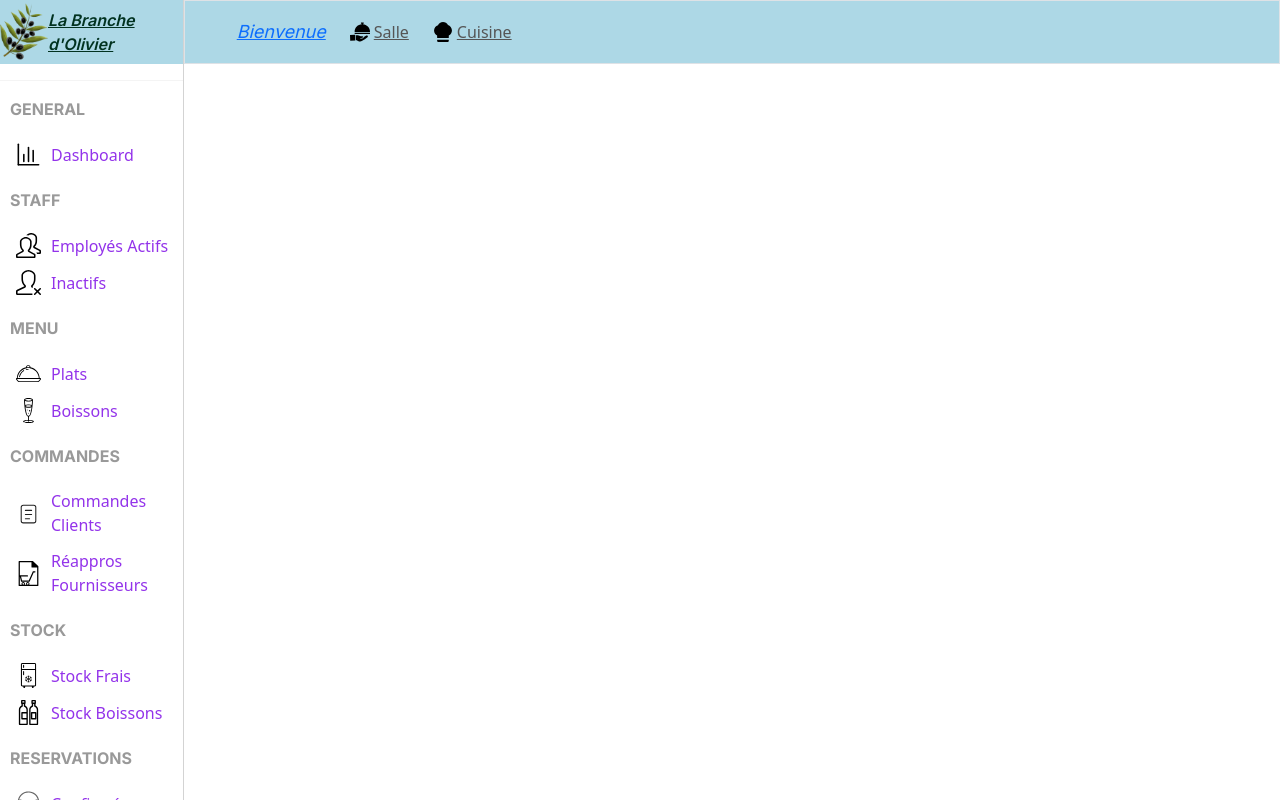
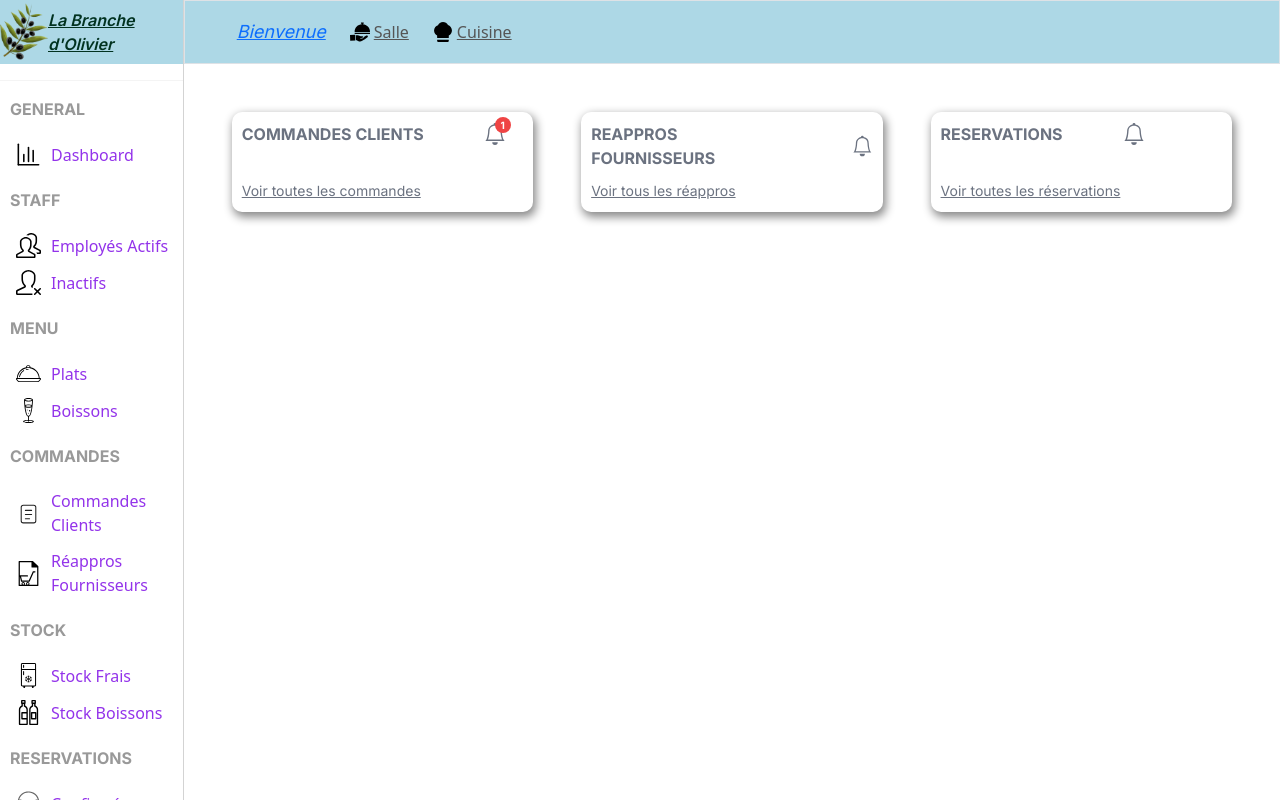
Before and after one commit to alain17-web/restaurantManager, a React (Vite) app in the folder restaurant-manager-ui/: page /dashboard in a window 1280 px wide. Shown: the top 800 px of the page. Built offline with nearby package versions, Linux system fonts and the light colour scheme.

Commit message:
ADD Widget to Dashboard

```diff
--- /dev/null
+++ b/restaurant-manager-ui/src/components/widget/Widget.tsx
@@ -0,0 +1,75 @@
+import {Link} from "react-router-dom"
+
+interface Props {
+    type: string
+}
+
+type Data = {
+    title: string;
+    link: string;
+};
+
+
+const Widget = (props: Props) => {
+
+    let data: Data
+
+
+    switch (props.type) {
+        case "commandes":
+            data = {
+                title: "COMMANDES CLIENTS",
+                link: "Voir toutes les commandes",
+
+
+            };
+            break;
+        case "reappros":
+            data = {
+                title: "REAPPROS FOURNISSEURS",
+                link: "Voir tous les réappros",
+
+            };
+            break;
+        case "reservations":
+            data = {
+                title: "RESERVATIONS",
+                link: "Voir toutes les réservations",
+
+            };
+            break
+        default:
+            break;
+    }
+
+
+
+    return (
+        <div className={"flex justify-between flex-1 h-[100px] p-[10px] custom-shadow rounded-[10px]"}>
+            <div className={"flex flex-col justify-between relative"}>
+                {data.title === "COMMANDES CLIENTS" ?
+                    <span className={"flex items-center text-gray-500 text-base font-inter font-bold"}>{data.title}
+                        <svg xmlns="http://www.w3.org/2000/svg" width="22" height="22" fill="currentColor"
+                             className="bi bi-bell ml-[60px]" viewBox="0 0 16 16"><path d="M8 16a2 2 0 0 0 2-2H6a2 2 0 0 0 2 2M8 1.918l-.797.161A4 4 0 0 0 4 6c0 .628-.134 2.197-.459 3.742-.16.767-.376 1.566-.663 2.258h10.244c-.287-.692-.502-1.49-.663-2.258C12.134 8.197 12 6.628 12 6a4 4 0 0 0-3.203-3.92zM14.22 12c.223.447.481.801.78 1H1c.299-.199.557-.553.78-1C2.68 10.2 3 6.88 3 6c0-2.42 1.72-4.44 4.005-4.901a1 1 0 1 1 1.99 0A5 5 0 0 1 13 6c0 .88.32 4.2 1.22 6"/>
+                        </svg>
+                        <div className={"w-4 h-4 flex items-center justify-center bg-red-500 rounded-full text-white text-[10px] font-bold absolute top-[-5px] right-[-5px]"}
+                        >1
+                        </div>
+                    </span>
+                    : data.title === "REAPPROS FOURNISSEURS" ?
+                        <span className={"flex items-center text-gray-500 text-base font-inter font-bold"}>{data.title}
+                            <svg xmlns="http://www.w3.org/2000/svg" width="22" height="22" fill="currentColor"
+                                 className="bi bi-bell ml-[60px]" viewBox="0 0 16 16"><path d="M8 16a2 2 0 0 0 2-2H6a2 2 0 0 0 2 2M8 1.918l-.797.161A4 4 0 0 0 4 6c0 .628-.134 2.197-.459 3.742-.16.767-.376 1.566-.663 2.258h10.244c-.287-.692-.502-1.49-.663-2.258C12.134 8.197 12 6.628 12 6a4 4 0 0 0-3.203-3.92zM14.22 12c.223.447.481.801.78 1H1c.299-.199.557-.553.78-1C2.68 10.2 3 6.88 3 6c0-2.42 1.72-4.44 4.005-4.901a1 1 0 1 1 1.99 0A5 5 0 0 1 13 6c0 .88.32 4.2 1.22 6"/>
+                            </svg>
+                        </span>
+                        : <span className={"flex items-center text-gray-500 text-base font-inter font-bold"}>{data.title}
+                            <svg xmlns="http://www.w3.org/2000/svg" width="22" height="22" fill="currentColor"
+                                 className="bi bi-bell ml-[60px]" viewBox="0 0 16 16"><path d="M8 16a2 2 0 0 0 2-2H6a2 2 0 0 0 2 2M8 1.918l-.797.161A4 4 0 0 0 4 6c0 .628-.134 2.197-.459 3.742-.16.767-.376 1.566-.663 2.258h10.244c-.287-.692-.502-1.49-.663-2.258C12.134 8.197 12 6.628 12 6a4 4 0 0 0-3.203-3.92zM14.22 12c.223.447.481.801.78 1H1c.299-.199.557-.553.78-1C2.68 10.2 3 6.88 3 6c0-2.42 1.72-4.44 4.005-4.901a1 1 0 1 1 1.99 0A5 5 0 0 1 13 6c0 .88.32 4.2 1.22 6"/>
+                            </svg>
+                        </span>}
+                <span ><Link className={"text-gray-500 hover:text-purple-600 text-sm font-inter"} to={data.title ==="COMMANDES CLIENTS" ? "#" : data.title === "REAPPROS FOURNISSEURS" ? "#" : "#"}>{data.link}</Link></span>
+            </div>
+        </div>
+    );
+};
+export default Widget;
--- a/restaurant-manager-ui/src/index.css
+++ b/restaurant-manager-ui/src/index.css
@@ -11,3 +11,8 @@ body, html {
 *, *::before, *::after {
     box-sizing: border-box;
 }
+
+/* Custom shadow class for Widget */
+.custom-shadow {
+    box-shadow: 2px 4px 10px 1px rgba(0, 0, 0, 0.47);
+}
--- a/restaurant-manager-ui/src/pages/dashboard/Dashboard.tsx
+++ b/restaurant-manager-ui/src/pages/dashboard/Dashboard.tsx
@@ -1,14 +1,20 @@
 //import {Link} from "react-router-dom"
 import DashboardSidebar from "../../components/dashboardSidebar/DashboardSidebar.tsx";
 import DashboardNavbar from "../../components/dashboardNavbar/DashboardNavbar.tsx";
+import Widget from "../../components/widget/Widget.tsx";
 
 const Dashboard = () => {
     return (
         <section className={"flex"}>
             <DashboardSidebar/>
-            {/*<Link to={"/connexion"}>Back to Login</Link>*/}
             <div className={"flex-[6]"}>
                 <DashboardNavbar/>
+
+                <div className={"flex p-5 gap-5"}>
+                <Widget type={"commandes"}/>
+                <Widget type={"reappros"}/>
+                <Widget type={"reservations"}/>
+                </div>
             </div>
         </section>
     );
```
